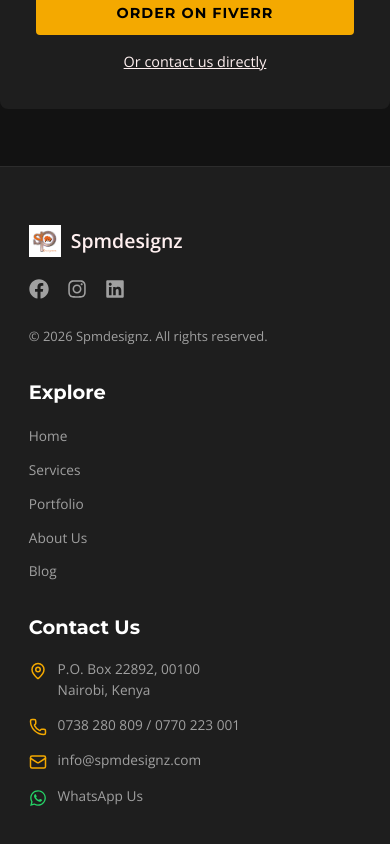
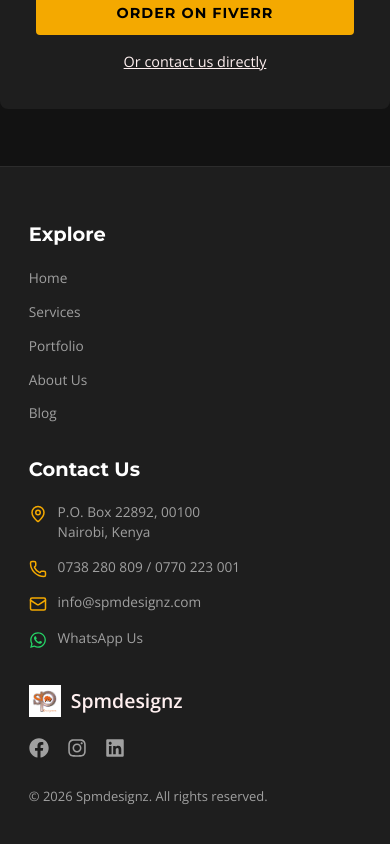
Before and after one commit to MucheruElijah/spmdesignz-website, a React (Vite) app: page /service/flyer-design in a window 390 px wide. Shown: the part 3726-4570 px from the top of the page. Built offline with nearby package versions, Linux system fonts and the light colour scheme.

Commit message:
Fix asset paths

```diff
--- a/src/App.css
+++ b/src/App.css
@@ -508,6 +508,9 @@
     grid-template-columns: 1fr;
     gap: 2.5rem;
   }
+  .footer-col-brand {
+    order: 3;
+  }
 }
 
 .footer-col {
```
